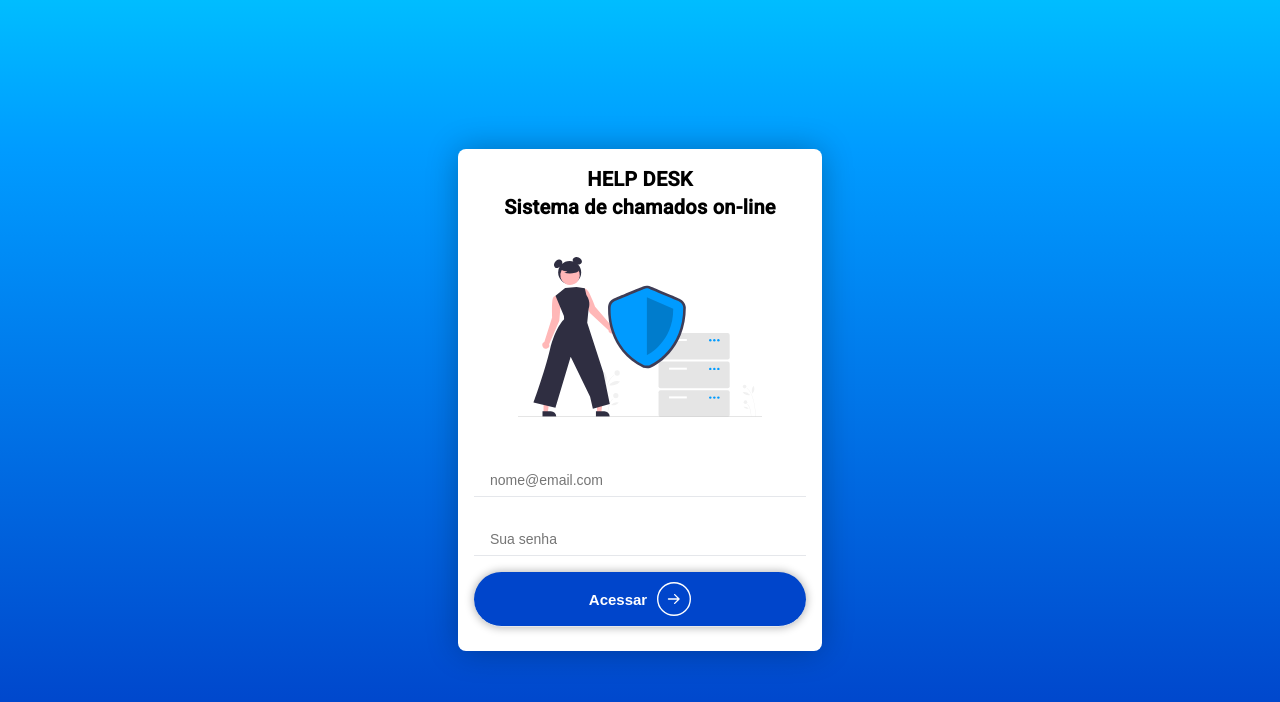
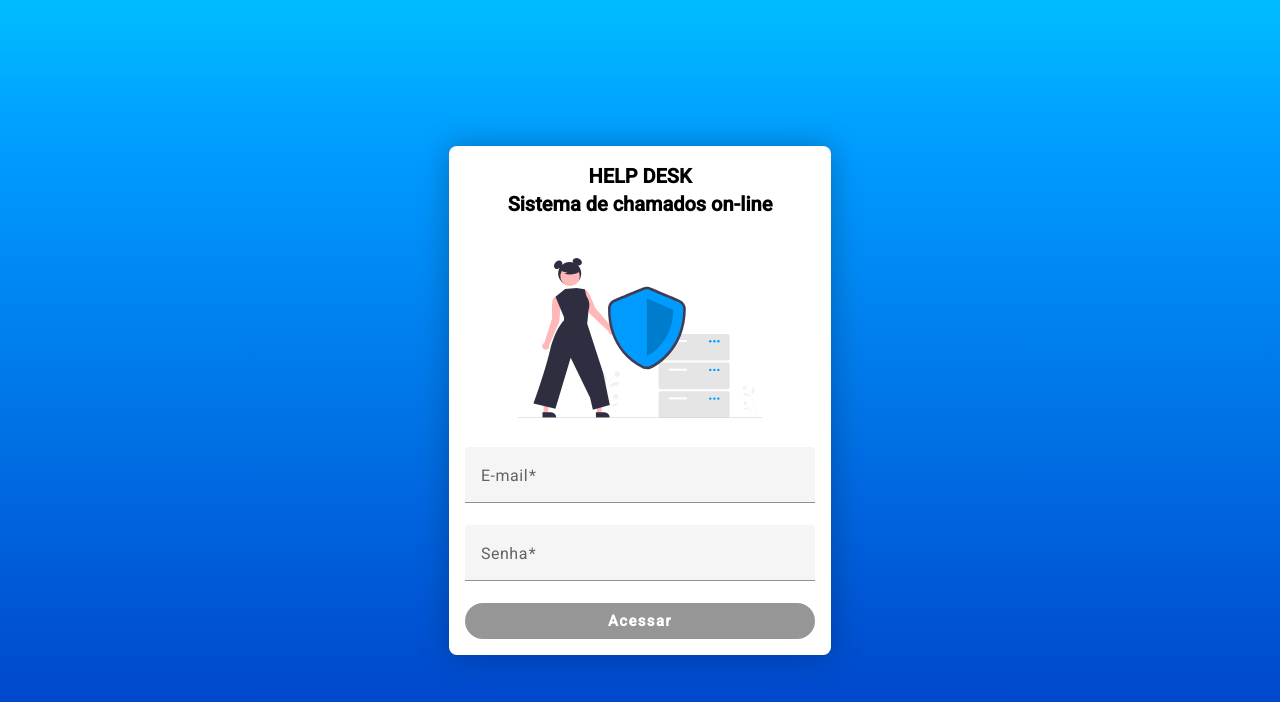
Before and after one commit to RuanGemmer/HelpDesk-FrontEnd, an Angular app: page /login in a window 1280 px wide. Shown: the top 702 px of the page. Built offline with nearby package versions, Linux system fonts and the light colour scheme.

Commit message:
Validacao de formulários para login

```diff
--- a/src/app/components/login/login.component.css
+++ b/src/app/components/login/login.component.css
@@ -24,31 +24,16 @@
     color: #000000;
 }
 
-.img-login{
+.img-login {
     height: 10rem;
     width: 100%;
     margin: 1.5rem auto;
 }
 
-.input-container {
-    position: relative;
-}
+.full-width {
+    width: 100%;
+ }
 
-.input-container input,
-.form button {
-    outline: none;
-    border: none;
-    border-bottom: 1px solid #e5e7eb;
-    margin: 8px 0;
-}
-
-.input-container input {
-    background-color: #fff;
-    padding: 1rem 1rem 0.4rem 1rem;
-    font-size: 0.875rem;
-    line-height: 1.25rem;
-    width: 300px;
-    }
 
 button {
     cursor: pointer;
@@ -66,6 +51,22 @@ button {
     box-shadow: 0px 0px 0.5rem 1px rgba(0, 0, 0, 0.281);
 }
 
+button:disabled {
+    cursor: default;
+    font-weight: 700;
+    transition: all .2s;
+    padding: 10px 20px;
+    width: 100%;
+    border-radius: 100px;
+    background: rgba(150, 150, 150, 1);
+    border: 1px solid transparent;
+    display: flex;
+    align-items: center;
+    justify-content: center;
+    font-size: 15px;
+    box-shadow: 0px 0px 0.0rem 0px rgba(0, 0, 0, 0);
+}
+
 button span {
     color: white;
 }
@@ -74,16 +75,6 @@ button:hover {
     background: rgba(0, 155, 255, 1);
 }
 
-button>svg {
-    width: 34px;
-    margin-left: 10px;
-    transition: transform .3s ease-in-out;
-}
-
-button:hover svg {
-    transform: translateX(2rem);
-}
-
 button:active {
     transform: scale(0.95);
 }
--- a/src/app/components/login/login.component.html
+++ b/src/app/components/login/login.component.html
@@ -1,22 +1,22 @@
 <div class="container">
     <form class="form">
-        <p class="form-title">HELP DESK<br>Sistema de chamados on-line</p>
+        <h1 class="form-title">HELP DESK<br>Sistema de chamados on-line</h1>
         <img class="img-login" src="assets/img/login-img.svg">
-        <div class="input-container">
-            <input type="email" placeholder="nome@email.com">
-            <span>
-            </span>
-        </div>
-        <div class="input-container">
-            <input type="password" placeholder="Sua senha">
-        </div>
-        <button>
+
+        <mat-form-field class="full-width" appearance="fill">
+            <mat-label>E-mail</mat-label>
+            <input [formControl]="email" required [(ngModel)]="creds.email" name="email" matInput
+                placeholder="Ex. fulano@mail.com">
+        </mat-form-field>
+
+        <mat-form-field class="full-width" appearance="fill">
+            <mat-label>Senha</mat-label>
+            <input [formControl]="senha" required [(ngModel)]="creds.senha" name="senha" type="password" matInput
+                placeholder="Ex. 123">
+        </mat-form-field>
+
+        <button [disabled]="!validaCampos()" mat-stroked-button>
             <span>Acessar</span>
-            <svg width="34" height="34" viewBox="0 0 74 74" fill="none" xmlns="http://www.w3.org/2000/svg">
-                <circle cx="37" cy="37" r="35.5" stroke="white" stroke-width="3"></circle>
-                <path d="M25 35.5C24.1716 35.5 23.5 36.1716 23.5 37C23.5 37.8284 24.1716 38.5 25 38.5V35.5ZM49.0607 38.0607C49.6464 37.4749 49.6464 36.5251 49.0607 35.9393L39.5147 26.3934C38.9289 25.8076 37.9792 25.8076 37.3934 26.3934C36.8076 26.9792 36.8076 27.9289 37.3934 28.5147L45.8787 37L37.3934 45.4853C36.8076 46.0711 36.8076 47.0208 37.3934 47.6066C37.9792 48.1924 38.9289 48.1924 39.5147 47.6066L49.0607 38.0607ZM25 38.5L48 38.5V35.5L25 35.5V38.5Z" fill="white"></path>
-            </svg>
         </button>
-
     </form>
 </div>
--- a/src/app/components/login/login.component.ts
+++ b/src/app/components/login/login.component.ts
@@ -1,4 +1,6 @@
 import { Component } from '@angular/core';
+import { FormControl, Validators } from '@angular/forms';
+import { credenciais } from 'src/app/models/credenciais';
 
 @Component({
   selector: 'app-login',
@@ -7,4 +9,19 @@ import { Component } from '@angular/core';
 })
 export class LoginComponent {
 
+  creds: credenciais = {
+    email: '',
+    senha: ''
+  }
+
+  email = new FormControl(null, Validators.email);
+  senha = new FormControl(null, Validators.minLength(3));
+
+  validaCampos(): boolean {
+    if (this.email.valid && this.senha.valid) {
+      return true;
+    } else {
+      return false;
+    }
+  }
 }
--- a/src/app/components/nav/nav.component.ts
+++ b/src/app/components/nav/nav.component.ts
@@ -11,7 +11,7 @@ export class NavComponent implements OnInit {
   constructor(private router: Router) { }
 
   ngOnInit(): void {
-    this.router.navigate(['login'])
+    this.router.navigate(['home'])
   }
 
 }
--- /dev/null
+++ b/src/app/models/credenciais.ts
@@ -0,0 +1,4 @@
+export interface credenciais {
+    email: string;
+    senha: string;
+}
```
Also changed, not shown: src/app/components/nav/nav.component.css (line endings or trailing spaces).
